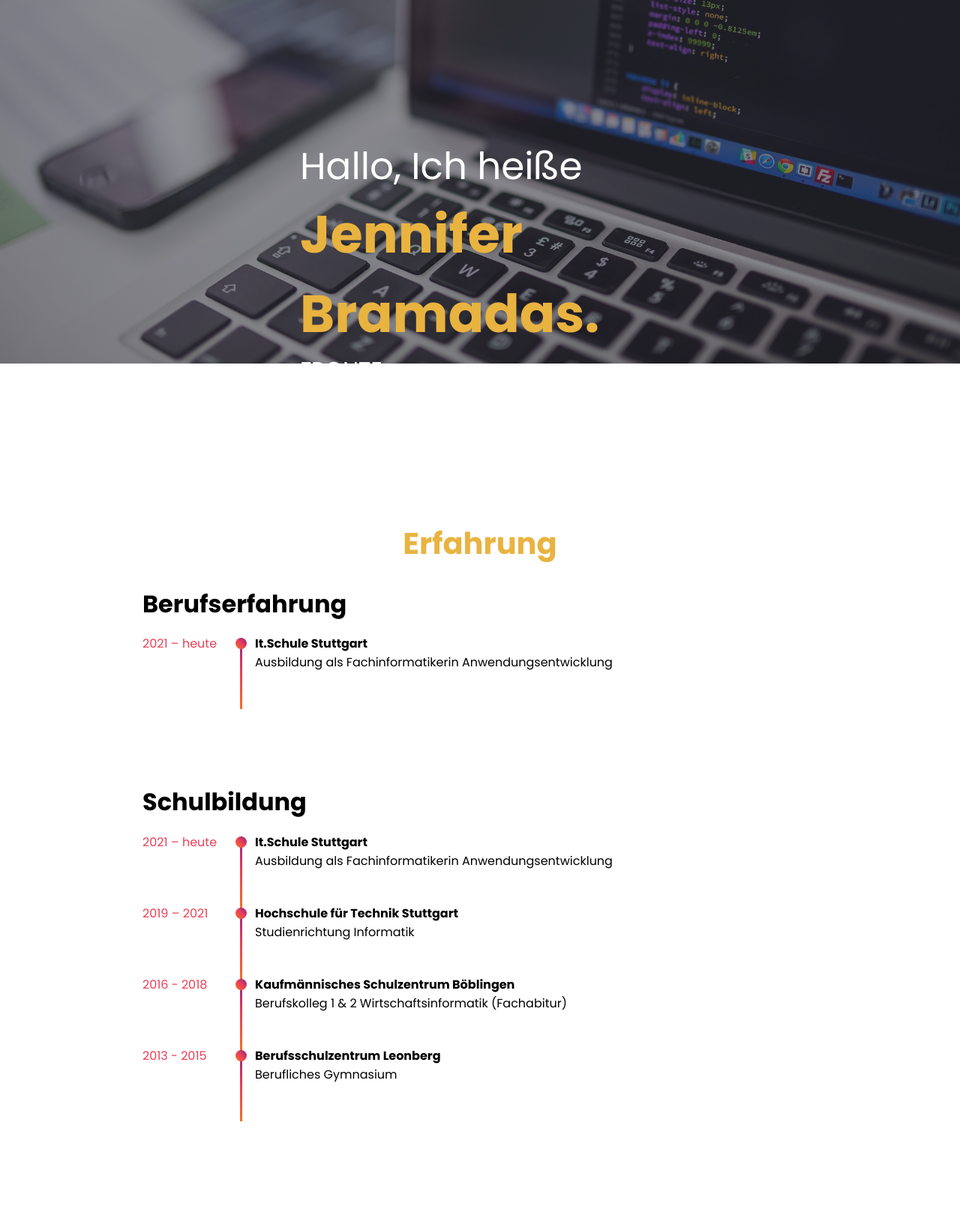
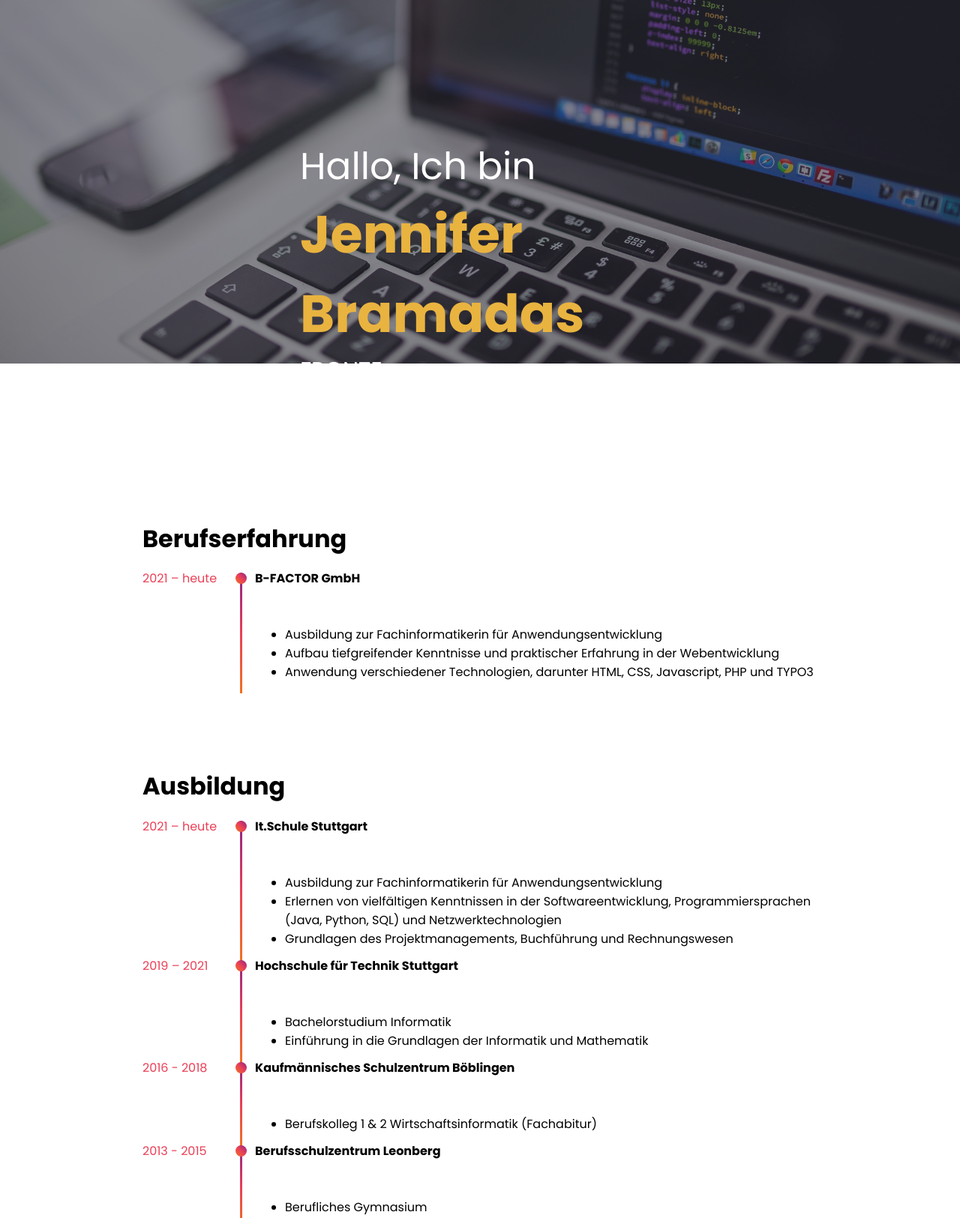
Before and after one commit to JennyWary/Portfolio, a Flask app: page / in a window 1280 px wide. Shown: the part 315-1940 px from the top of the page at 75% size. Run offline with Flask 3, Linux system fonts and the light colour scheme; data that the repository does not hold is empty; parts of the project's set-up code (start-up, migrations or seed data) failed here and were passed over.

Commit message:
Update index.html
Change text and styling on index.html

```diff
--- a/templates/index.html
+++ b/templates/index.html
@@ -29,9 +29,9 @@
 <div id="image-container">
     <img id="image" src="../static/imgs/laptop.jpg" alt="laptop">
     <div id="image-text">
-        Hallo, Ich heiße <br>
+        Hallo, Ich bin <br>
         <div id="image-name">
-            <b>Jennifer Bramadas. </b>
+            <b>Jennifer Bramadas</b>
         </div>
         <div class="typewriter" id="typewriter">
             <span id="text"></span>
@@ -43,7 +43,7 @@
 <main id="scroll1">
     <div class="container">
         <!--            Berufserfahrung-->
-        <h1 class="color-text title">Erfahrung</h1>
+        <!-- <h1 class="color-text title">Erfahrung</h1> -->
         <h1>Berufserfahrung</h1>
         <div>
             <div class="timeline">
@@ -53,15 +53,19 @@
                 </div>
                 <div class=" timeline-component timeline-content">
                     <p class="timeline-text animatedText fromLeft">
-                        <b> It.Schule Stuttgart </b><br>
-                        Ausbildung als Fachinformatikerin Anwendungsentwicklung
+                        <b>B-FACTOR GmbH</b>
+                        <ul>
+                            <li>Ausbildung zur Fachinformatikerin für Anwendungsentwicklung</li>
+                            <li>Aufbau tiefgreifender Kenntnisse und praktischer Erfahrung in der Webentwicklung</li>
+                            <li>Anwendung verschiedener Technologien, darunter HTML, CSS, Javascript, PHP und TYPO3</li>
+                        </ul>
                     </p>
                 </div>
             </div>
 
             <!--            Schulbildung-->
             <div class="box">
-                <h1>Schulbildung</h1>
+                <h1>Ausbildung</h1>
                 <div class="timeline">
                     <p class="date animatedText fromRight red">2021 – heute</p>
                     <div class="timeline-middle">
@@ -69,8 +73,12 @@
                     </div>
                     <div class=" timeline-component timeline-content">
                         <p class="timeline-text animatedText fromLeft">
-                            <b> It.Schule Stuttgart</b><br>
-                            Ausbildung als Fachinformatikerin Anwendungsentwicklung
+                            <b> It.Schule Stuttgart</b>
+                            <ul>
+                                <li>Ausbildung zur Fachinformatikerin für Anwendungsentwicklung</li>
+                                <li>Erlernen von vielfältigen Kenntnissen in der Softwareentwicklung, Programmiersprachen (Java, Python, SQL) und Netzwerktechnologien</li>
+                                <li>Grundlagen des Projektmanagements, Buchführung und Rechnungswesen</li>
+                            </ul>
                         </p>
                     </div>
                     <p class="date animatedText fromRight red">2019 – 2021</p>
@@ -81,7 +89,10 @@
 
                         <p class="timeline-text animatedText fromLeft">
                             <b> Hochschule für Technik Stuttgart</b><br>
-                            Studienrichtung Informatik
+                            <ul>
+                                <li>Bachelorstudium Informatik</li>
+                                <li>Einführung in die Grundlagen der Informatik und Mathematik</li>
+                            </ul>
                         </p>
                     </div>
                     <p class="date animatedText fromRight red">2016 - 2018</p>
@@ -91,8 +102,10 @@
                     <div class=" timeline-component timeline-content">
 
                         <p class="timeline-text animatedText fromLeft">
-                            <b> Kaufmännisches Schulzentrum Böblingen</b><br>
-                            Berufskolleg 1 & 2 Wirtschaftsinformatik (Fachabitur)
+                            <b> Kaufmännisches Schulzentrum Böblingen</b>
+                            <ul>
+                                <li>Berufskolleg 1 & 2 Wirtschaftsinformatik (Fachabitur)</li>
+                            </ul>
                         </p>
                     </div>
                     <p class="date animatedText fromRight red" >2013 - 2015</p>
@@ -101,8 +114,10 @@
                     </div>
                     <div class=" timeline-component timeline-content">
                         <p class="timeline-text animatedText fromLeft">
-                            <b> Berufsschulzentrum Leonberg</b><br>
-                            Berufliches Gymnasium
+                            <b> Berufsschulzentrum Leonberg</b>
+                            <ul>
+                                <li>Berufliches Gymnasium</li>
+                            </ul>
                         </p>
                     </div>
                 </div>
@@ -113,7 +128,7 @@
 
     <!--tech stack start-->
     <div id="scroll2" class="container">
-        <h1 class="color-text title">Tech-Stack</h1>
+        <!-- <h1 class="color-text title">Tech-Stack</h1> -->
         <h1>Projekte</h1>
 
         <div class="timeline" >
@@ -123,9 +138,11 @@
             </div>
             <div class=" timeline-component timeline-content">
                 <p class="timeline-text animatedText fromLeft" >
-                    <b> CV Webseite</b><br><br>
-                    Design und Entwicklung einer CV Webseite <br><br>
-                    <b>Tools: </b> HTML, CSS, JavaScript
+                    <b> Portfolio Webite</b>
+                    <ul>
+                        <li>Design und Entwicklung einer Portfolio Webseite</li>
+                        <li>Umsetzung mit HTML, CSS und JavaScript</li>
+                    </ul>
                 </p>
             </div>
 
@@ -135,9 +152,12 @@
             </div>
             <div class=" timeline-component timeline-content">
                 <p class="timeline-text animatedText fromLeft">
-                    <b> Start up Webseite</b><br><br>
-                    Design und Entwicklung einer Start up Webseite <br><br>
-                    <b>Tools: </b> HTML, CSS, JavaScript
+                    <b>Landing Page</b>
+                    <ul>
+                        <li>Umsetzung eines Rohentwurfs einer Landing Page für ein Start-Up</li>
+                        <li>Enge Zusammenarbeit für optimale Umsetzung nach Kundenwünschen</li>
+                        <li>Implementierung mit HTML, CSS und JavaScript</li>
+                    </ul>
                 </p>
             </div>
 
@@ -147,9 +167,11 @@
             </div>
             <div class=" timeline-component timeline-content">
                 <p class="timeline-text animatedText fromLeft">
-                    <b> DiscordReminderBot</b><br><br>
-                    Entwicklung eines Programmes, welches den ausgewählten User nach einer bestimmten Zeit an was erinnert. <br><br>
-                    <b>Tools: </b> Python
+                    <b> Discord Reminder Bot</b>
+                    <ul>
+                        <li>Entwicklung eines Discord Bots zum automatischen Versenden von Erinnerungen</li>
+                        <li>Umsetzung mit Python</li>
+                    </ul>
                 </p>
             </div>
 
@@ -159,22 +181,24 @@
             </div>
             <div class=" timeline-component timeline-content">
                 <p class="timeline-text animatedText fromLeft">
-                    <b> Blog Webseite</b><br><br>
-                    Design und Entwicklung eine klassische Blog-Website mit PHP und SQL, die Anmelde- und Kommentarfunktionen beinhaltet. <br><br>
-                    <b>Tools: </b> HTML, CSS, PHP, SQL
+                    <b> Blog Webseite</b>
+                    <ul>
+                        <li>Design und Umsetzung einer klassischen Blog-Website, die eine Anmelde- und Kommentarfunktionen beinhaltet</li>
+                        <li>Entwicklung mit HTML, CSS, PHP und SQL</li>
+                    </ul>
                 </p>
             </div>
         </div>
         <!--skills-->
         <div class="box">
-            <h1>Skills</h1>
+            <h1>Fähigkeiten und Tech-Stack</h1>
             <div class="grid-skills">
                 <img src="../static/imgs/php.png" alt="php" class="logo animatedText">
                 <img src="../static/imgs/sql-server.png" alt="sql" class="logo animatedText">
                 <img src="../static/imgs/html-5.png" alt="html" class="logo animatedText">
                 <img src="../static/imgs/css.png" alt="css" class="logo animatedText">
                 <img src="../static/imgs/java.png" alt="java" class="logo animatedText">
-                <img src="../static/imgs/typo.png" alt="java" class="logo animatedText">
+                <img src="../static/imgs/typo.png" alt="typo3" class="logo animatedText">
             </div>
         </div>
 
@@ -183,8 +207,8 @@
 
     <!--            Personal start -->
     <div id="scroll3" class="container">
-        <h1 class="color-text title" >Personal-Info</h1>
-        <h1>Sprache</h1>
+        <!-- <h1 class="color-text title" >Personal-Info</h1> -->
+        <h1>Meine Sprachen</h1>
         <div class="language">
             <p>Deutsch</p>
             <div class="bar-container">
@@ -206,11 +230,15 @@
 
         <!--            Hobbys-->
         <div class="box" >
-            <h1 >Hobbys</h1>
-            <p class="fromBottom animatedText">Lesen</p>
-            <p class="fromBottom animatedText">Serien schauen</p>
-            <p class="fromBottom animatedText">Videogames spielen  </p>
-            <p class="fromBottom animatedText">Häckeln</p>
+            <h1 >Freizeit und Hobbys</h1>
+            <p class="fromBottom animatedText">
+                <ul>
+                    <li>Lesen</li>
+                    <li>Serien schauen</li>
+                    <li>Videogames spielen</li>
+                    <li>Häkeln</li>
+                </ul>
+            </p>
         </div>
     </div>
     <!--personal end-->
```
